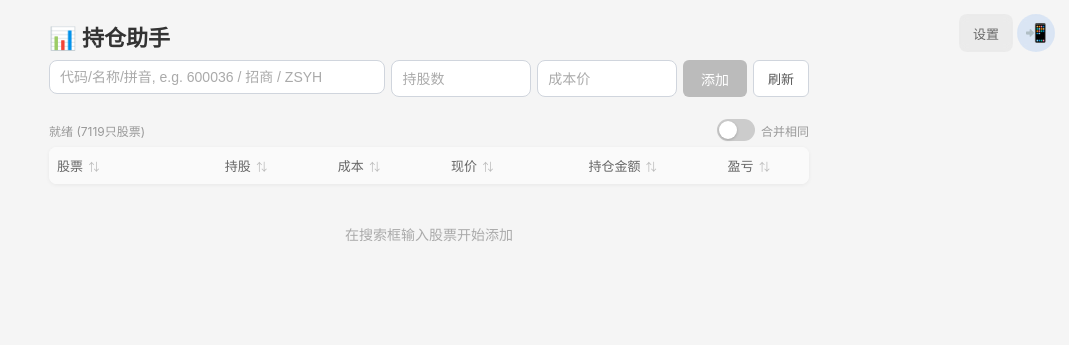
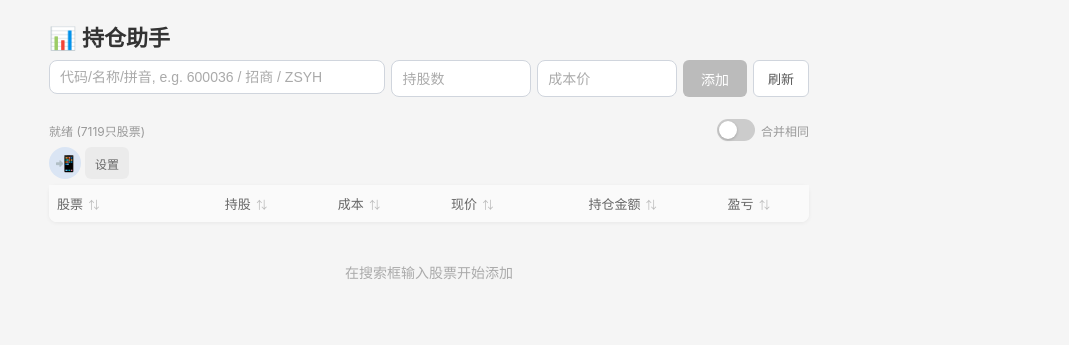
Before and after one commit to mavericklou/SouAGu, a plain HTML site: page portfolio.html in a window 1280 px wide. Shown: the whole page, without its empty margins (211-1280 px from the left). Drawn offline with Linux system fonts and the light colour scheme.

Commit message:
feat: move settings/install buttons into table caption; use @latest for CDN

```diff
--- a/portfolio.html
+++ b/portfolio.html
@@ -92,31 +92,27 @@ tr:last-child { border-bottom: none; }
   .form-row { gap: 4px; }
   th, td { padding: 6px 4px; font-size: 12px; }
   .summary { gap: 10px; font-size: 13px; }
-  #settingsPageBtn { height: 32px; padding: 0 10px; font-size: 12px; right: 54px; top: 10px; }
-  #installBtn { width: 32px; height: 32px; font-size: 15px; top: 10px; right: 10px; }
 }
 
-/* -------- 顶部固定按钮 -------- */
+/* -------- 表格右上角操作按钮 -------- */
 #installBtn {
-  position: fixed; top: 14px; right: 14px; z-index: 9999;
-  width: 38px; height: 38px; border-radius: 50%;
+  width: 32px; height: 32px; border-radius: 50%;
   border: none; background: rgba(26,115,232,0.12); color: #1a73e8;
-  font-size: 18px; cursor: pointer; transition: background .2s, transform .15s;
+  font-size: 16px; cursor: pointer; transition: background .2s, transform .15s;
   display: flex; align-items: center; justify-content: center;
-  backdrop-filter: blur(4px); -webkit-backdrop-filter: blur(4px);
 }
 #installBtn:hover { background: rgba(26,115,232,0.22); transform: scale(1.08); }
 #installBtn:active { transform: scale(0.94); }
 #installBtn.hidden { display: none; }
 #settingsPageBtn {
-  position: fixed; top: 14px; right: 56px; z-index: 9999;
-  height: 38px; padding: 0 14px; border-radius: 8px;
+  height: 32px; padding: 0 10px; border-radius: 6px;
   border: none; background: rgba(0,0,0,0.04); color: #666;
-  font-size: 13px; cursor: pointer; transition: background .15s;
-  display: flex; align-items: center; justify-content: center;
-  backdrop-filter: blur(4px); -webkit-backdrop-filter: blur(4px);
+  font-size: 12px; cursor: pointer; transition: background .15s;
+  display: flex; align-items: center;
 }
 #settingsPageBtn:hover { background: rgba(0,0,0,0.08); color: #333; }
+.table-actions { display: flex; gap: 4px; align-items: center; }
+caption { caption-side: top; padding: 0 0 6px; text-align: right; }
 
 /* -------- 遮罩层 / 弹窗 -------- */
 #installOverlay {
@@ -157,10 +153,6 @@ tr:last-child { border-bottom: none; }
 </style>
 </head>
 <body>
-
-<!-- 添加到桌面按钮 -->
-<button id="installBtn" title="添加到桌面" aria-label="添加到桌面">📲</button>
-<button id="settingsPageBtn" title="费率设置">设置</button>
 
 <!-- 操作指引弹窗 -->
 <div id="installOverlay" onclick="if(event.target===this)closeInstallOverlay()">
@@ -229,6 +221,12 @@ tr:last-child { border-bottom: none; }
 </div>
 
 <table>
+  <caption>
+    <div class="table-actions">
+      <button id="installBtn" title="添加到桌面" aria-label="添加到桌面">📲</button>
+      <button id="settingsPageBtn" title="费率设置">设置</button>
+    </div>
+  </caption>
   <thead>
     <tr>
       <th data-col="name" class="sortable">股票 <span class="si"></span></th>
@@ -246,8 +244,8 @@ tr:last-child { border-bottom: none; }
 <div class="empty" id="empty">在搜索框输入股票开始添加</div>
 
 <!-- 通过 jsDelivr CDN 加载（无需下载，双击即可用） -->
-<script src="https://cdn.jsdelivr.net/gh/mavericklou/SouAGu@0.0.4/stocks-data.js"></script>
-<script src="https://cdn.jsdelivr.net/gh/mavericklou/SouAGu@0.0.4/SouAGu.js"></script>
+<script src="https://cdn.jsdelivr.net/gh/mavericklou/SouAGu@latest/stocks-data.js"></script>
+<script src="https://cdn.jsdelivr.net/gh/mavericklou/SouAGu@latest/SouAGu.js"></script>
 <script>
 (function() {
   'use strict';
```
Also changed, not shown: index.html (+2 -2 lines).
